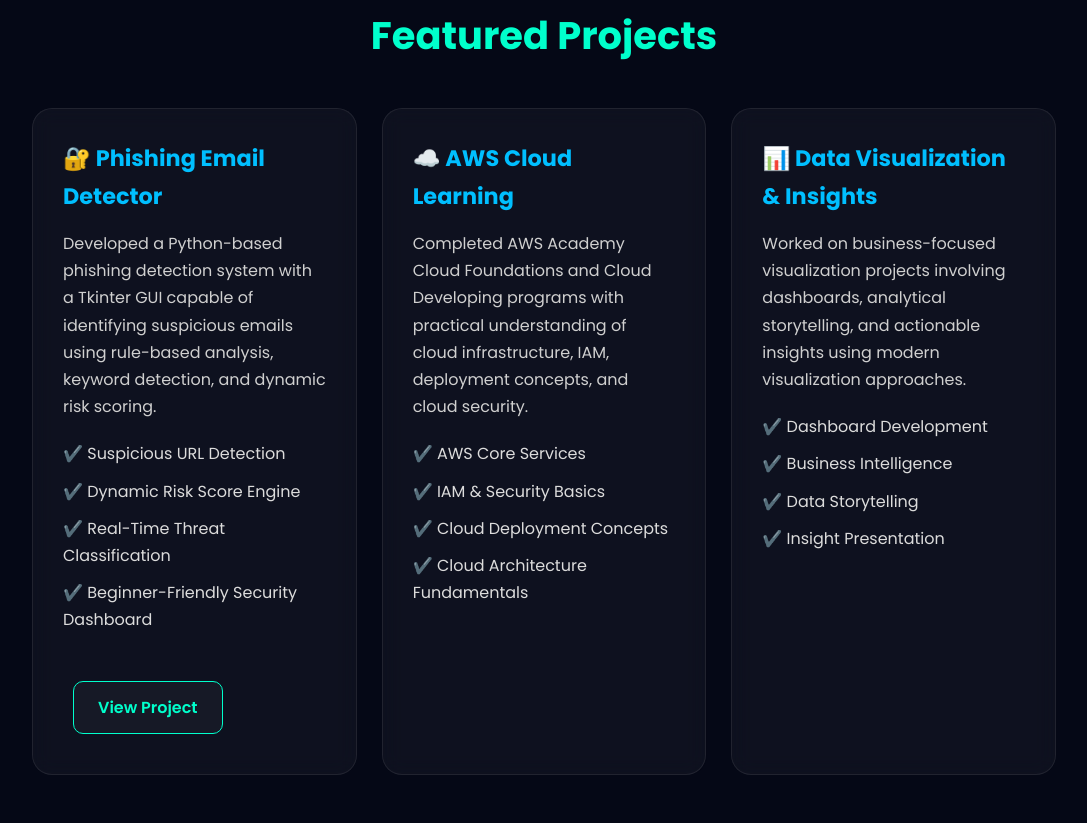
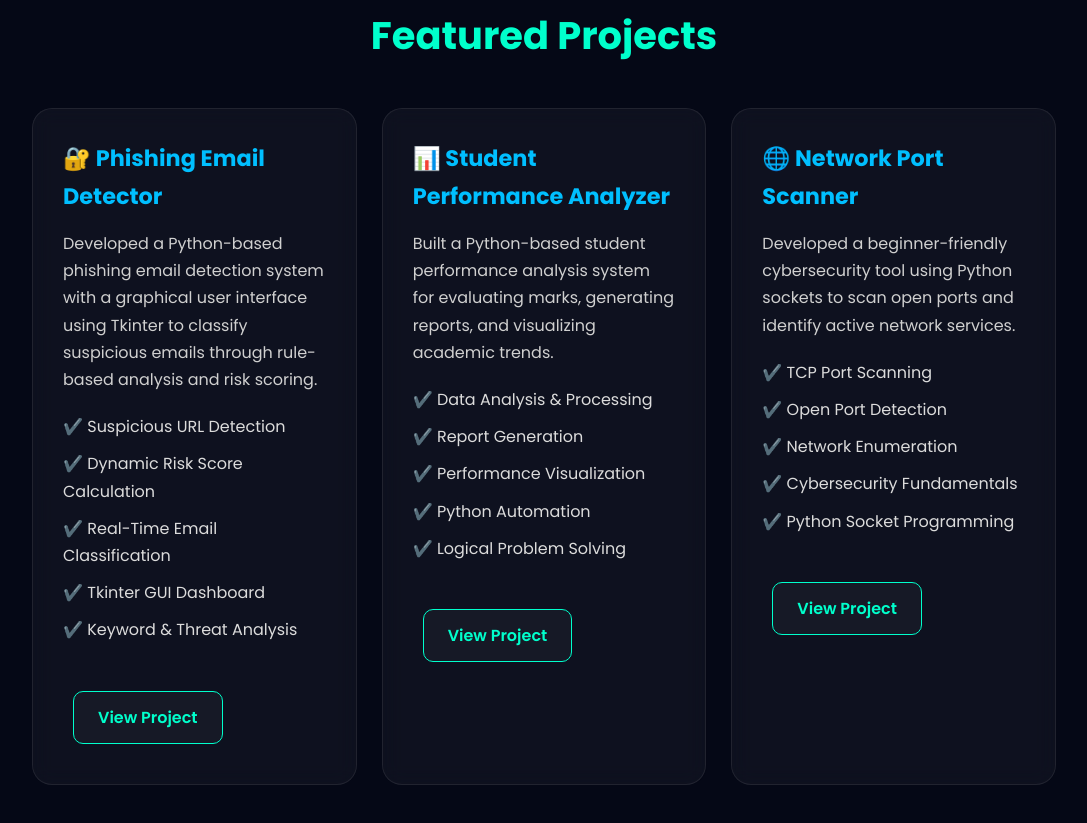
Before and after one commit to darshnoor30/darshnoor30.github.io, a plain HTML site: page index.html in a window 1280 px wide. Shown: the part 1294-2117 px from the top of the page, without its empty margins (96-1183 px from the left). Drawn offline with Linux system fonts and the light colour scheme.

Commit message:
Update index.html

```diff
--- a/index.html
+++ b/index.html
@@ -283,7 +283,6 @@
     </div>
 
   </section>
-
 <!-- PROJECTS -->
 
 <section>
@@ -292,21 +291,24 @@
 
   <div class="card-container">
 
+    <!-- PROJECT 1 -->
+
     <div class="card">
 
       <h3>🔐 Phishing Email Detector</h3>
 
       <p>
-          Developed a Python-based phishing detection system with a Tkinter GUI
-          capable of identifying suspicious emails using rule-based analysis,
-          keyword detection, and dynamic risk scoring.
+        Developed a Python-based phishing email detection system with
+        a graphical user interface using Tkinter to classify suspicious emails
+        through rule-based analysis and risk scoring.
       </p>
 
       <ul>
         <li>✔️ Suspicious URL Detection</li>
-          <li>✔️ Dynamic Risk Score Engine</li>
-          <li>✔️ Real-Time Threat Classification</li>
-          <li>✔️ Beginner-Friendly Security Dashboard</li>
+        <li>✔️ Dynamic Risk Score Calculation</li>
+        <li>✔️ Real-Time Email Classification</li>
+        <li>✔️ Tkinter GUI Dashboard</li>
+        <li>✔️ Keyword & Threat Analysis</li>
       </ul>
 
       <br>
@@ -319,47 +321,70 @@
 
     </div>
 
+    <!-- PROJECT 2 -->
+
     <div class="card">
 
-        <h3>☁️ AWS Cloud Learning</h3>
+      <h3>📊 Student Performance Analyzer</h3>
 
       <p>
-          Completed AWS Academy Cloud Foundations and Cloud Developing programs
-          with practical understanding of cloud infrastructure,
-          IAM, deployment concepts, and cloud security.
+        Built a Python-based student performance analysis system
+        for evaluating marks, generating reports,
+        and visualizing academic trends.
       </p>
 
       <ul>
-          <li>✔️ AWS Core Services</li>
-          <li>✔️ IAM & Security Basics</li>
-          <li>✔️ Cloud Deployment Concepts</li>
-          <li>✔️ Cloud Architecture Fundamentals</li>
+        <li>✔️ Data Analysis & Processing</li>
+        <li>✔️ Report Generation</li>
+        <li>✔️ Performance Visualization</li>
+        <li>✔️ Python Automation</li>
+        <li>✔️ Logical Problem Solving</li>
       </ul>
+
+      <br>
+
+      <a class="btn"
+        href="https://github.com/darshnoor30"
+        target="_blank">
+        View Project
+      </a>
 
     </div>
 
+    <!-- PROJECT 3 -->
+
     <div class="card">
 
-        <h3>📊 Data Visualization & Insights</h3>
+      <h3>🌐 Network Port Scanner</h3>
 
       <p>
-          Worked on business-focused visualization projects involving dashboards,
-          analytical storytelling, and actionable insights using modern
-          visualization approaches.
+        Developed a beginner-friendly cybersecurity tool
+        using Python sockets to scan open ports
+        and identify active network services.
       </p>
 
       <ul>
-          <li>✔️ Dashboard Development</li>
-          <li>✔️ Business Intelligence</li>
-          <li>✔️ Data Storytelling</li>
-          <li>✔️ Insight Presentation</li>
+        <li>✔️ TCP Port Scanning</li>
+        <li>✔️ Open Port Detection</li>
+        <li>✔️ Network Enumeration</li>
+        <li>✔️ Cybersecurity Fundamentals</li>
+        <li>✔️ Python Socket Programming</li>
       </ul>
+
+      <br>
+
+      <a class="btn"
+        href="https://github.com/darshnoor30"
+        target="_blank">
+        View Project
+      </a>
 
     </div>
 
   </div>
 
 </section>
+
 
   <!-- CERTIFICATIONS -->
 
```
Lines whose indentation alone changed are shown as unchanged.
